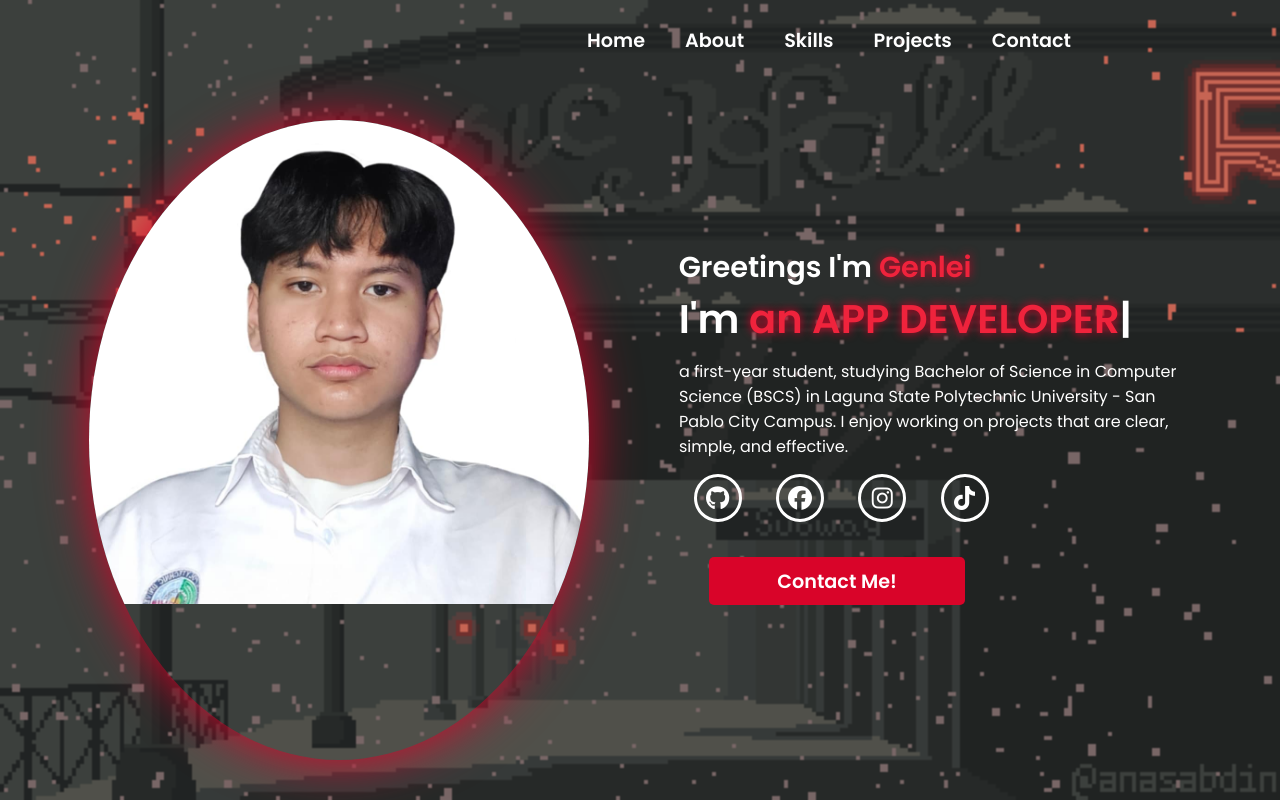
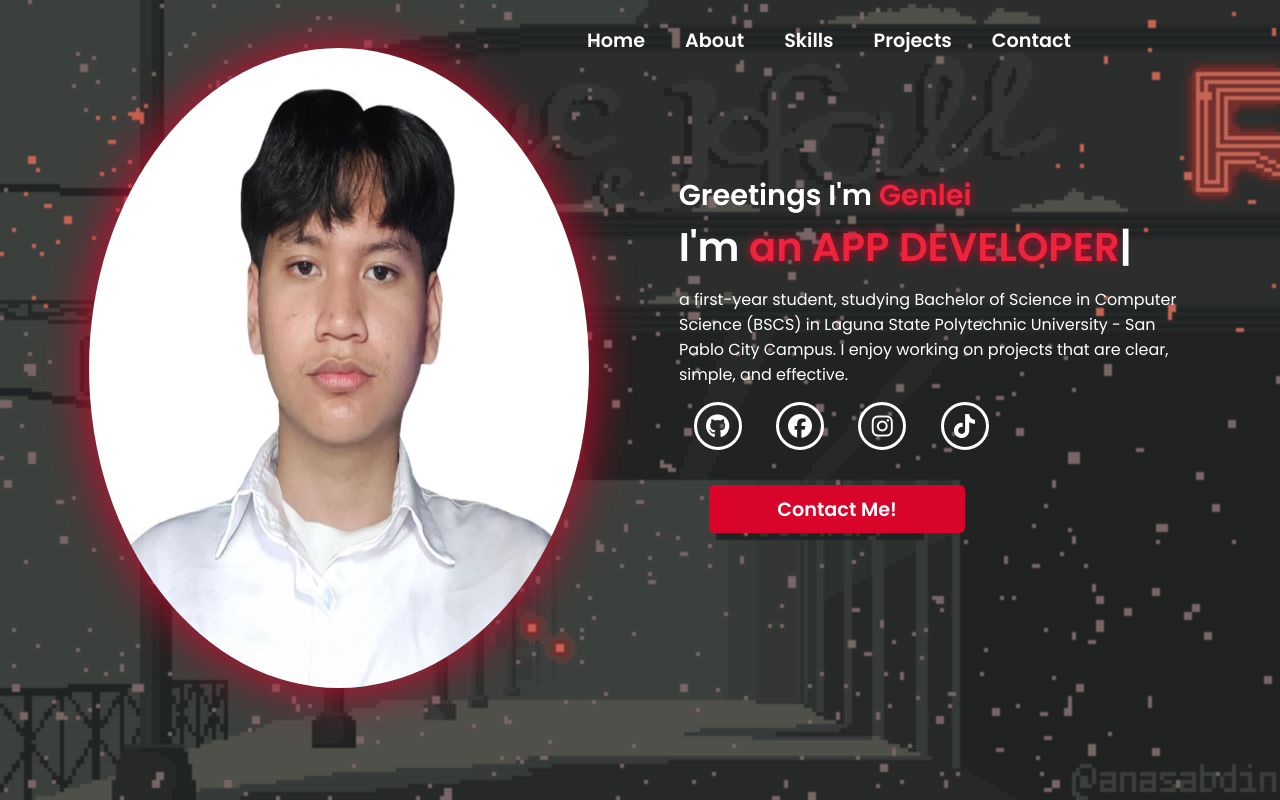
Before and after one commit to Genlei-Minimirito/Genlei.github.io, a website: page index.html in a window 1280 px wide. Drawn offline with nearby package versions, Linux system fonts and the light colour scheme.

Commit message:
Update style.css

```diff
--- a/style.css
+++ b/style.css
@@ -95,7 +95,7 @@ section{
 }
 .main-container{
     width: 100%;
-    height: 100%;
+    height: 80%;
     display: flex;
     justify-content: space-evenly;
     align-items: center;
@@ -103,15 +103,13 @@ section{
 .main-container .image{
     width: 500px;
     height: 80vh;
-    border-radius: 100%;
+    border-radius: 2500%;
     overflow: hidden;
     box-shadow: 0 0 50px #d90429;
 }
 .main-container .image img{
     width: 100%;
-    div{
-        background-size: auto;
-    }
+   height: 100%;
 }
 .main-container .image:hover{
     animation: animate 1.5s ease-in-out infinite;
```
